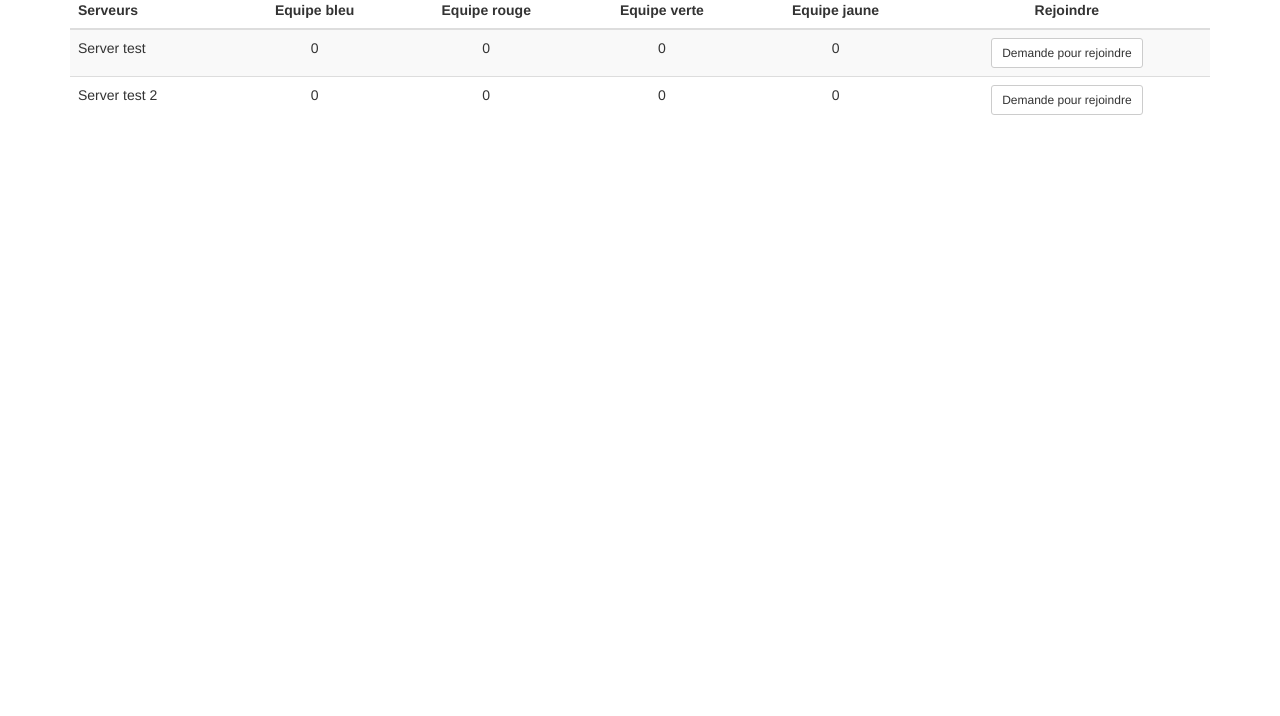
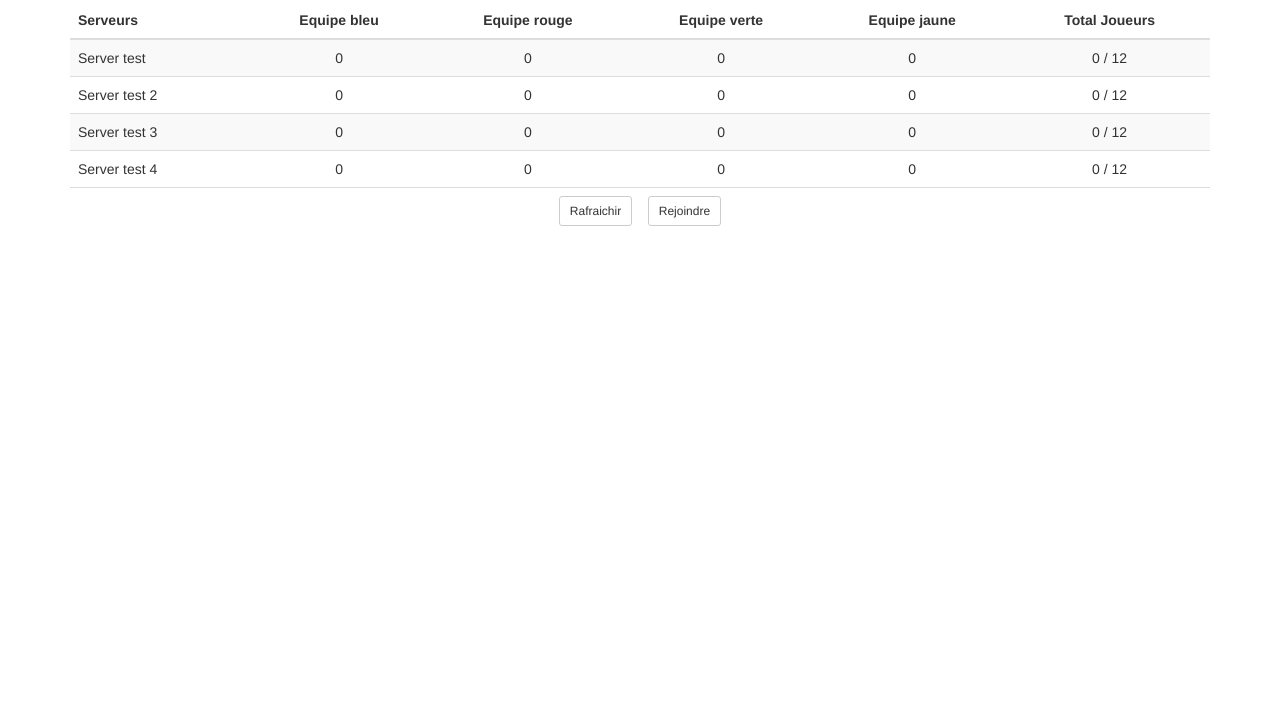
Before and after one commit to Dameluccia/projet_permis_de_produire, a website: page server.html in a window 1280 px wide. Shown: the part 84-800 px from the top of the page. Drawn offline with nearby package versions, Linux system fonts and the light colour scheme.

Commit message:
Add page server & css

```diff
--- /dev/null
+++ b/css/sass/server.scss
@@ -0,0 +1,9 @@
+.border {
+    border: 1px solid #a2a2a2;
+}
+h1 {
+    margin: 0 0 20px 0;
+}
+tbody td:not(.first):hover {
+    background: #f1f1f1;
+}
--- a/server.html
+++ b/server.html
@@ -11,21 +11,11 @@
     <link rel="stylesheet" href="css/style.css">
 </head>
 
-<style media="screen">
-.border {
-    border: 1px solid #a2a2a2;
-}
-h1 {
-    margin: 0 0 20px 0;
-}
-
-</style>
-
 <body>
     <div class="container">
         <div class="row">
             <div class="col-sm-12">
-                <table class="table table-radius table-striped table-hover table-responsive">
+                <table class="table table-radius table-striped table-responsive">
                     <caption class="text-center"><h1>Liste des serveurs</h1></caption>
                     <thead>
                         <tr>
@@ -34,27 +24,49 @@ h1 {
                             <th class="text-center">Equipe rouge</th>
                             <th class="text-center">Equipe verte</th>
                             <th class="text-center">Equipe jaune</th>
-                            <th class="text-center">Rejoindre</th>
+                            <th class="text-center">Total Joueurs</th>
                         </tr>
                     </thead>
                     <tbody>
                         <tr>
-                            <td>Server test</td>
+                            <td class="first">Server test</td>
                             <td class="text-center">0</td>
                             <td class="text-center">0</td>
                             <td class="text-center">0</td>
                             <td class="text-center">0</td>
-                            <td class="text-center"><button type="button" class="btn btn-sm btn-default">Demande pour rejoindre</button></td>
+                            <td class="text-center">0 / 12</td>
                         </tr>
                         <tr>
-                            <td>Server test 2</td>
+                            <td class="first">Server test 2</td>
                             <td class="text-center">0</td>
                             <td class="text-center">0</td>
                             <td class="text-center">0</td>
                             <td class="text-center">0</td>
-                            <td class="text-center"><button type="button" class="btn btn-sm btn-default">Demande pour rejoindre</button></td>
+                            <td class="text-center">0 / 12</td>
+                        </tr>
+                        <tr>
+                            <td class="first">Server test 3</td>
+                            <td class="text-center">0</td>
+                            <td class="text-center">0</td>
+                            <td class="text-center">0</td>
+                            <td class="text-center">0</td>
+                            <td class="text-center">0 / 12</td>
+                        </tr>
+                        <tr>
+                            <td class="first">Server test 4</td>
+                            <td class="text-center">0</td>
+                            <td class="text-center">0</td>
+                            <td class="text-center">0</td>
+                            <td class="text-center">0</td>
+                            <td class="text-center">0 / 12</td>
                         </tr>
                     </tbody>
+                    <tfoot>
+                        <td class="text-center" colspan="6">
+                            <button type="button" class="btn btn-sm btn-default">Rafraichir</button>&nbsp&nbsp&nbsp
+                            <button type="button" class="btn btn-sm btn-default">Rejoindre</button>
+                        </td>
+                    </tfoot>
                 </table>
             </div>
         </div>
```
Also changed, not shown: css/server.css (added), css/style.css, 2 other files.
